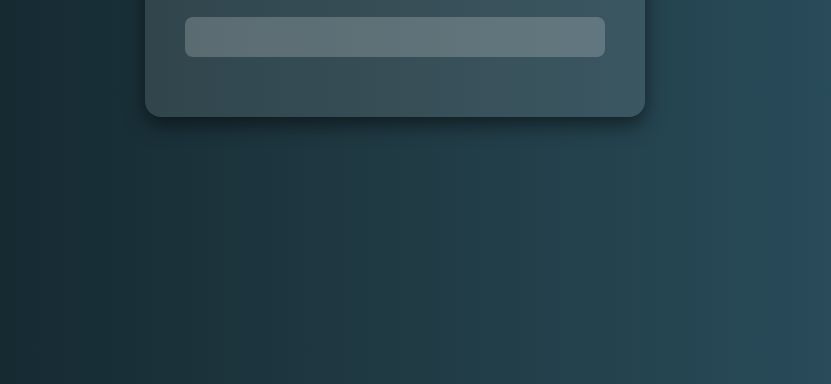
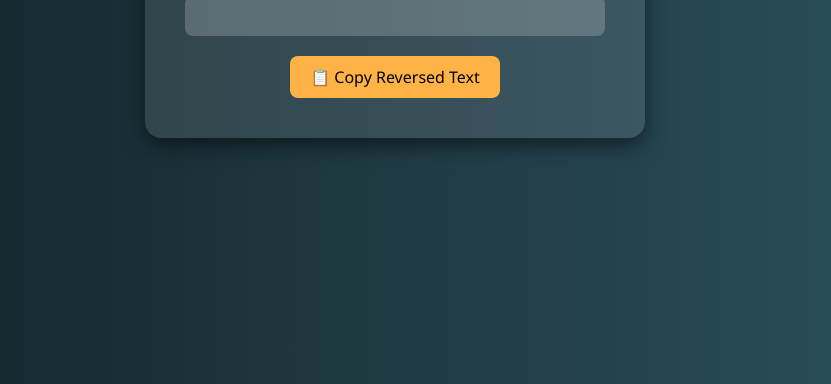
Before and after one commit to lamzef-achraf/reverse-typing-simulator, a plain HTML site: page index.html in a window 1280 px wide. Shown: the part 416-800 px from the top of the page, without its empty margins (245-1076 px from the left). Drawn offline with Linux system fonts and the light colour scheme.

Commit message:
Update index.html

```diff
--- a/index.html
+++ b/index.html
@@ -16,7 +16,7 @@
       autocomplete="off"
     />
     <div id="output"></div>
-
+    <button onclick="copyText()">📋 Copy Reversed Text</button>
   </div>
 
   <script src="script.js"></script>
```
